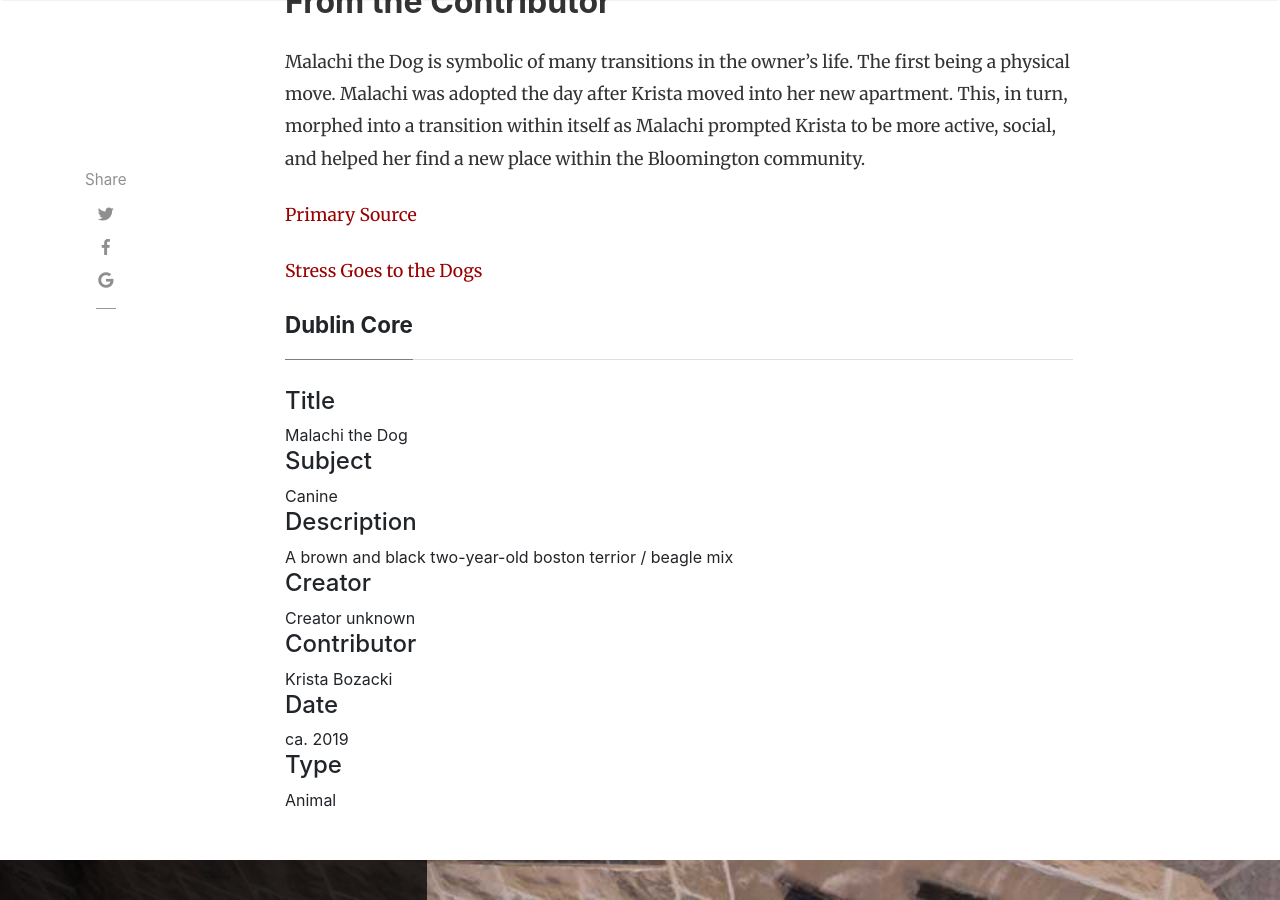
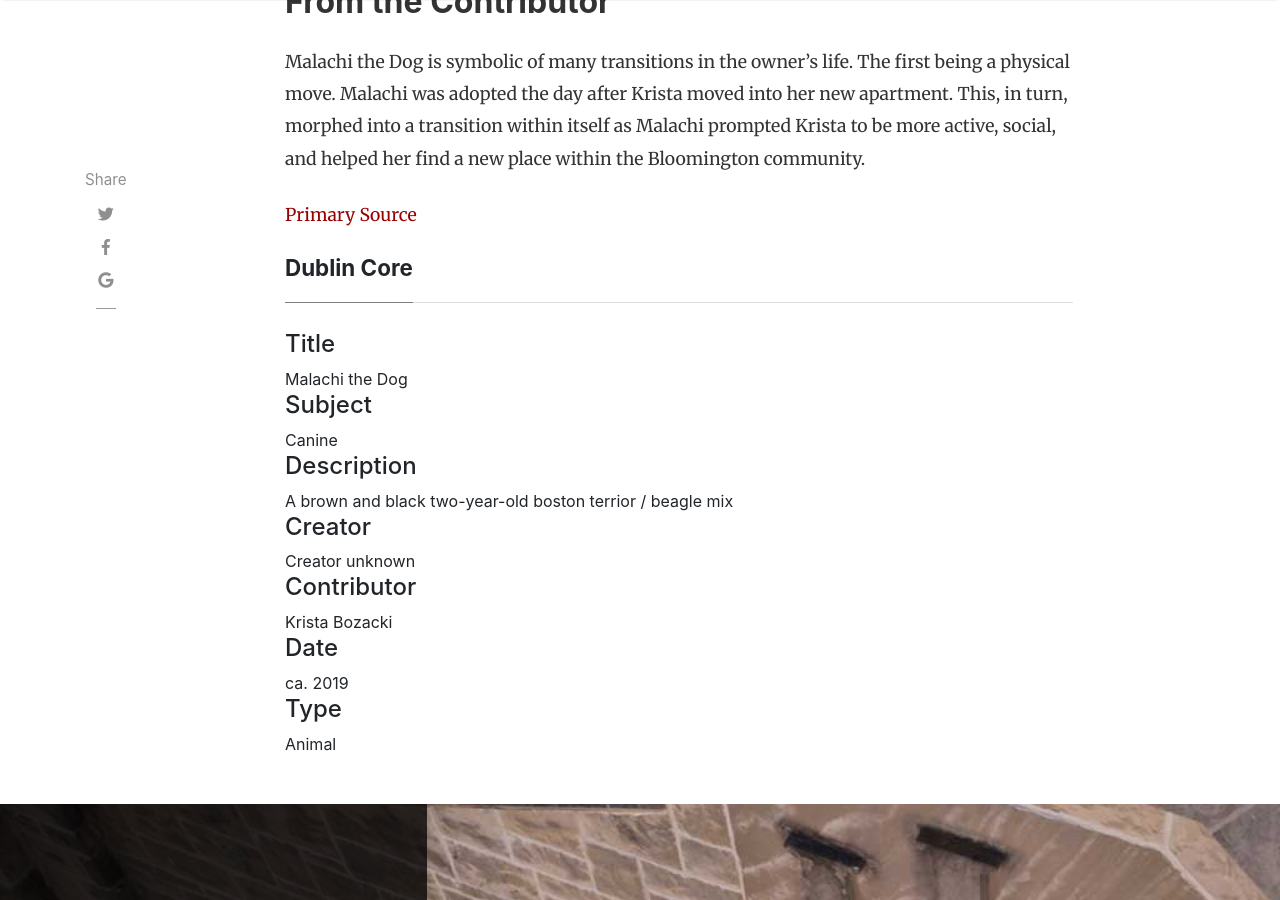
Before and after one commit to H301HistoryHarvest/H301HistoryHarvest, a Jekyll site: the page built from _items/2019-10-03-0007.md, in a window 1280 px wide and 900 px high, scrolled down 1975 px. Built offline with Jekyll 4.4.1, drawn with Linux system fonts in a browser that asks for light colours; nearby versions of some CDN libraries; comment, search, counter and statistics services are not loaded.

Commit message:
Update 2019-10-03-0007.md

```diff
--- a/_items/2019-10-03-0007.md
+++ b/_items/2019-10-03-0007.md
@@ -33,5 +33,3 @@ Malachi the Dog is symbolic of many transitions in the owner's life. The first b
 
 
 [Primary Source](https://www.ncbi.nlm.nih.gov/pmc/articles/PMC2251326/)
-
-[Stress Goes to the Dogs](https://www.jstor.org/stable/3976005?Search=yes&resultItemClick=true&searchText=stress&searchText=goes&searchText=to&searchText=the&searchText=dogs&searchUri=%2Faction%2FdoBasicSearch%3FQuery%3Dstress%2Bgoes%2Bto%2Bthe%2Bdogs&ab_segments=0%2Fbasic_SYC-4802%2Ftest1&refreqid=search%3Aba4917c76dfa816ffc4347cb347e9aa1&seq=1#metadata_info_tab_contents)
```
